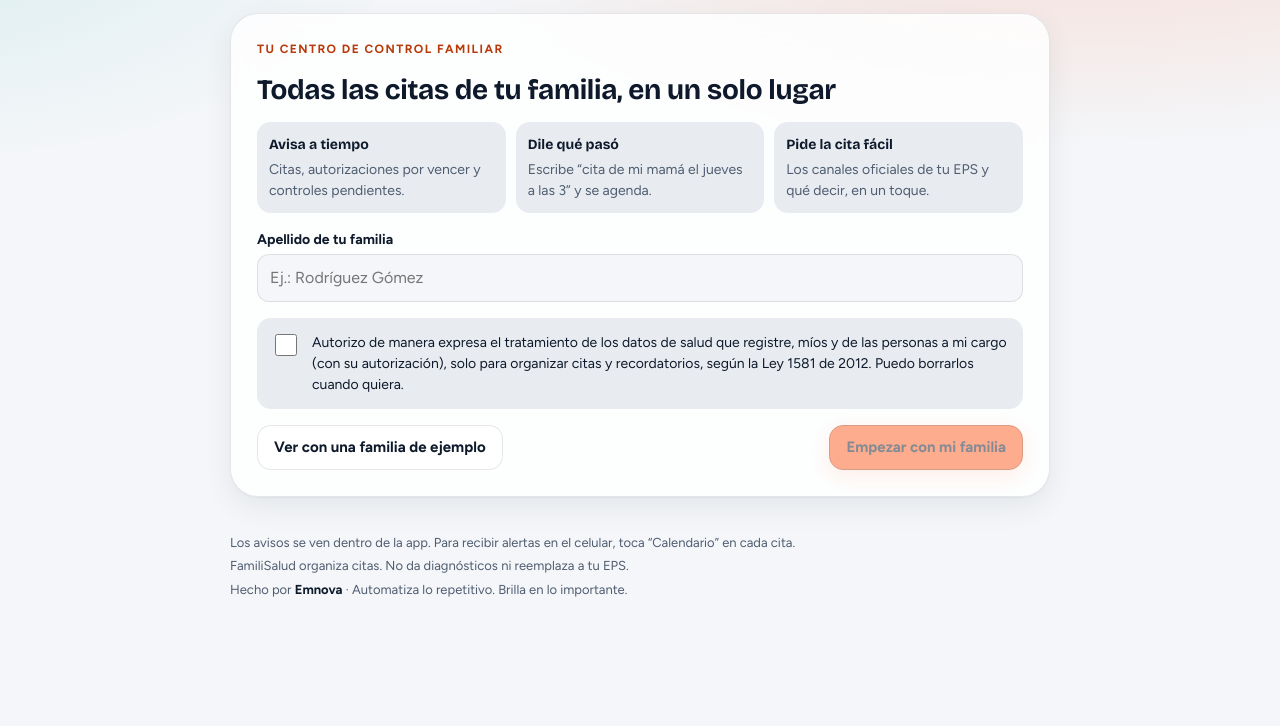
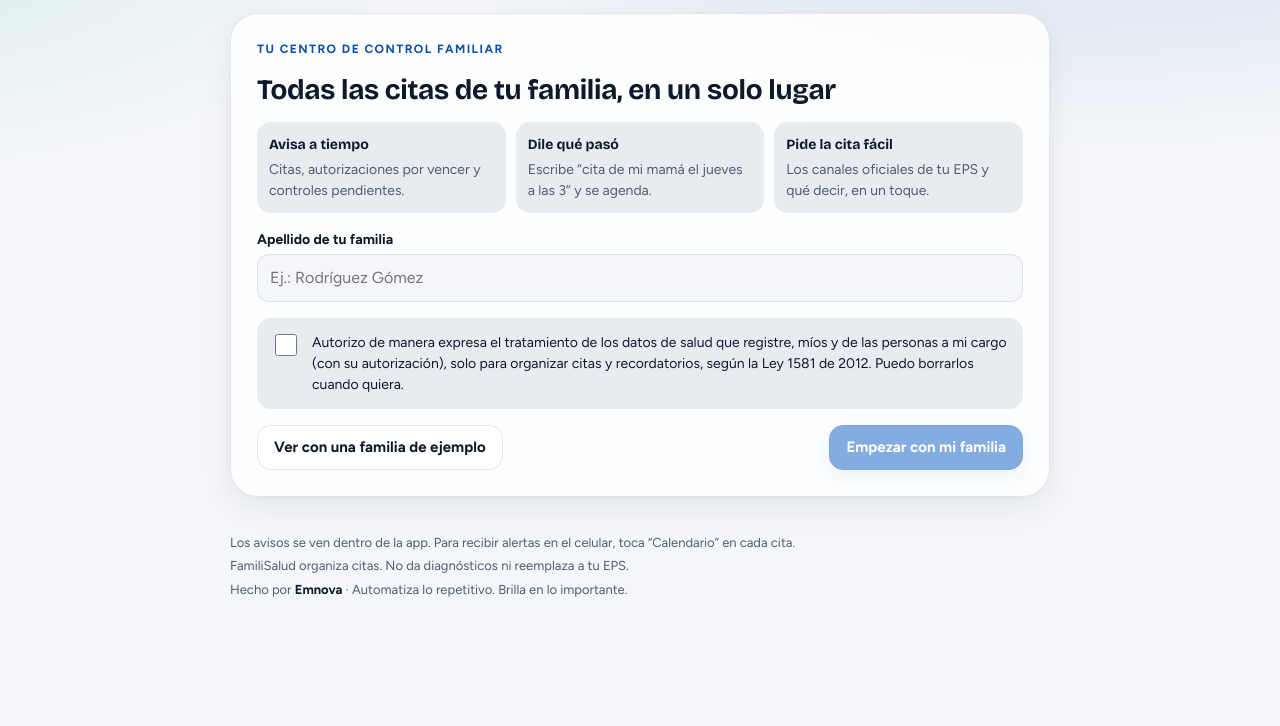
Before and after one commit to emanuelrendoncarmona-cpu/familia-al-dia, a website: page public/index.html in a window 1280 px wide. Shown: the part 74-800 px from the top of the page. Drawn offline with nearby package versions, Linux system fonts and the light colour scheme.

Commit message:
Add files via upload

```diff
--- a/public/index.html
+++ b/public/index.html
@@ -17,12 +17,12 @@
 <link rel="preconnect" href="https://fonts.googleapis.com">
 <link rel="stylesheet" href="https://fonts.googleapis.com/css2?family=Bricolage+Grotesque:opsz,wght@12..96,600;12..96,700&family=Figtree:wght@400;500;700&display=swap">
 <style>
-/* Emnova brand: nova orange for the main action, noche for ground and text, flujo for done/connection, brillo for one highlight.
+/* FamiliSalud brand (from the logo): blue for the main action, teal for done/connection/assistant, noche for text, brillo for one highlight.
    Layout: a mission-control for the family's health. One "next up" instrument with a live countdown, a 14-day orbit strip, an assistant bar you talk to, and thumb-reach navigation at the bottom. */
 :root{
   --bg:#F4F6F9; --bg2:#E9EDF2; --glass:rgba(255,255,255,.82); --solid:#FFFFFF; --sunk:#E8ECF1; --ink:#0E1A2B; --muted:#4F5D70; --line:rgba(14,26,43,.10);
-  --accent:#FF5A1F; --accent-text:#B83A0B; --accent-ink:#0E1A2B; --accent-soft:rgba(255,90,31,.12); --glow:rgba(255,90,31,.20);
-  --ai:#0B7F75; --ai-soft:rgba(15,168,154,.12);
+  --accent:#0B5CC4; --accent-text:#0A4FA8; --accent-ink:#FFFFFF; --accent-soft:rgba(11,92,196,.10); --glow:rgba(11,92,196,.16);
+  --ai:#0A7F6C; --ai-soft:rgba(18,165,140,.12);
   --warn:#8A5A00; --warn-soft:rgba(255,194,61,.28); --crit:#B3261E; --crit-soft:#F9DEDB; --good:#0B7F75; --good-soft:rgba(15,168,154,.14);
   --m1:#0B7F75; --m2:#D9480F; --m3:#3A5BC7; --m4:#8B4FB3; --m5:#9A7414; --m6:#0E1A2B;
   --display:"Bricolage Grotesque", "Segoe UI", system-ui, sans-serif;
@@ -33,14 +33,14 @@
 }
 @media (prefers-color-scheme: dark){:root:not([data-theme="light"]){
   --bg:#0E1A2B; --bg2:#13223A; --glass:rgba(22,36,58,.78); --solid:#16253D; --sunk:#1C2D47; --ink:#EEF2F7; --muted:#A3B0C2; --line:rgba(200,215,235,.12);
-  --accent:#FF5A1F; --accent-text:#FF8A5C; --accent-ink:#0E1A2B; --accent-soft:rgba(255,90,31,.16); --glow:rgba(255,90,31,.30);
+  --accent:#1F6FE0; --accent-text:#8DBBFF; --accent-ink:#FFFFFF; --accent-soft:rgba(61,139,255,.16); --glow:rgba(61,139,255,.26);
   --ai:#2FD1C1; --ai-soft:rgba(15,168,154,.16);
   --warn:#FFC23D; --warn-soft:rgba(255,194,61,.14); --crit:#FF8A80; --crit-soft:rgba(255,138,128,.15); --good:#2FD1C1; --good-soft:rgba(15,168,154,.16);
   --m1:#2FD1C1; --m2:#FF8A5C; --m3:#8FA9FF; --m4:#D09CF5; --m5:#FFC23D; --m6:#EEF2F7;
   --shadow:0 1px 0 rgba(255,255,255,.04) inset, 0 12px 40px rgba(0,0,0,.4); color-scheme:dark}}
 :root[data-theme="dark"]{
   --bg:#0E1A2B; --bg2:#13223A; --glass:rgba(22,36,58,.78); --solid:#16253D; --sunk:#1C2D47; --ink:#EEF2F7; --muted:#A3B0C2; --line:rgba(200,215,235,.12);
-  --accent:#FF5A1F; --accent-text:#FF8A5C; --accent-ink:#0E1A2B; --accent-soft:rgba(255,90,31,.16); --glow:rgba(255,90,31,.30);
+  --accent:#1F6FE0; --accent-text:#8DBBFF; --accent-ink:#FFFFFF; --accent-soft:rgba(61,139,255,.16); --glow:rgba(61,139,255,.26);
   --ai:#2FD1C1; --ai-soft:rgba(15,168,154,.16);
   --warn:#FFC23D; --warn-soft:rgba(255,194,61,.14); --crit:#FF8A80; --crit-soft:rgba(255,138,128,.15); --good:#2FD1C1; --good-soft:rgba(15,168,154,.16);
   --m1:#2FD1C1; --m2:#FF8A5C; --m3:#8FA9FF; --m4:#D09CF5; --m5:#FFC23D; --m6:#EEF2F7;
```
